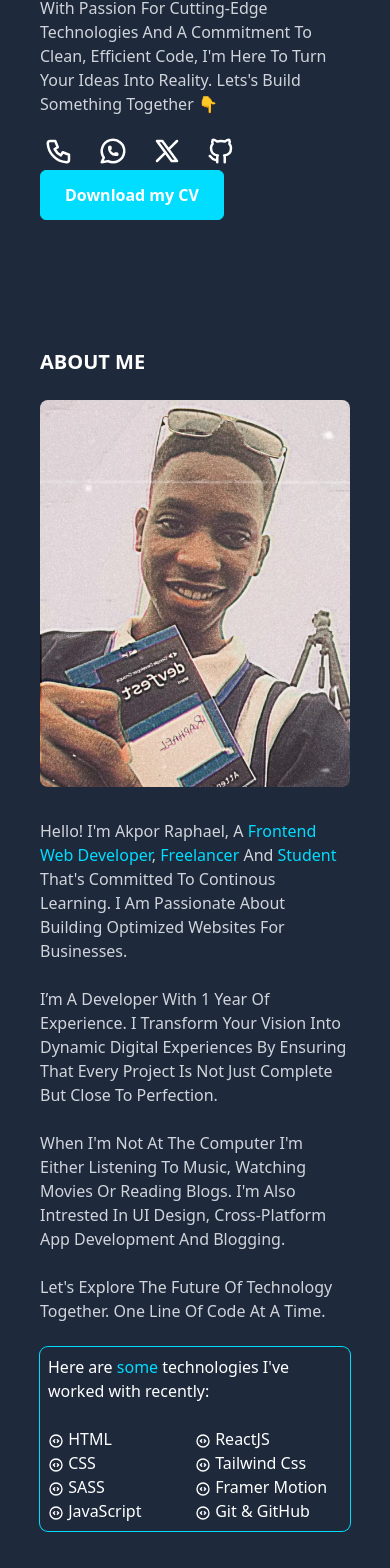
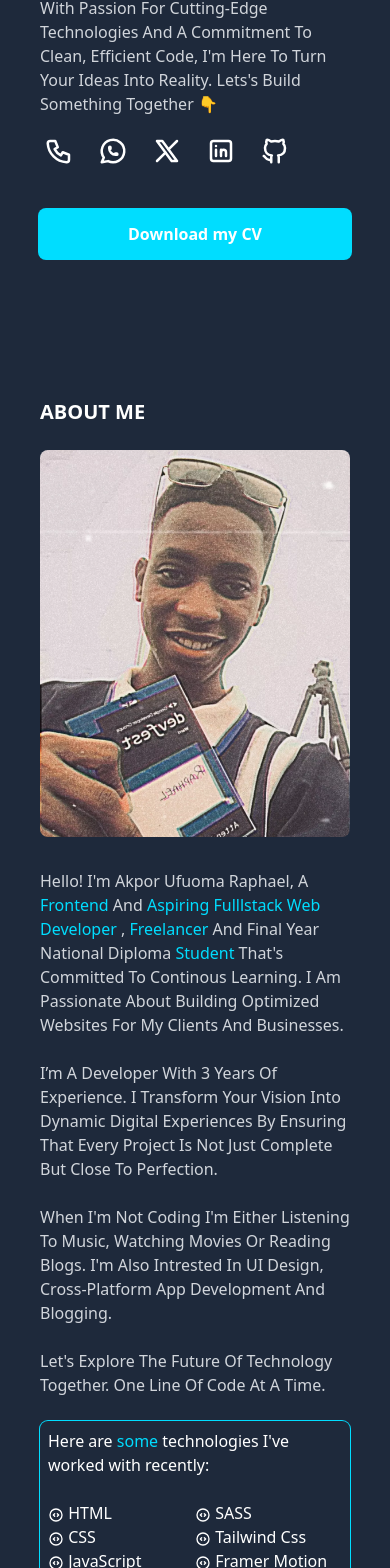
Before and after one commit to CosMo578/Portfolio-v2, a React (Vite) app: page / in a window 390 px wide. Shown: the part 337-1905 px from the top of the page. Built offline with nearby package versions, Linux system fonts and the light colour scheme.

Commit message:
Fixed responsiveness, updated personal info and skills

```diff
--- a/src/components/About.jsx
+++ b/src/components/About.jsx
@@ -2,29 +2,34 @@ import { TbCodeCircle } from 'react-icons/tb';
 import Pic from '/images/Raph.jpg';
 const About = () => {
   return (
-    <section className="mb-20">
-      <h2 className="text-xl mb-6 uppercase font-semibold word">About Me</h2>
-      <div className="flex flex-col-reverse lg:flex-row gap-8">
-        <div className="mx-auto w-full md:mx-0 lg:w-2/3">
-          <p className="text-gray-300 capitalize">
-            Hello! I'm Akpor Raphael, a
-            <span className="text-primary">
+    <section className='mb-20'>
+      <h2 className='text-xl mb-6 uppercase font-semibold word'>About Me</h2>
+      <div className='flex flex-col-reverse lg:flex-row gap-8'>
+        <div className='mx-auto w-full md:mx-0 lg:w-2/3'>
+          <p className='text-gray-300 capitalize'>
+            Hello! I'm Akpor Ufuoma Raphael, a
+            <span className='text-primary'>
               {' '}
-              frontend web developer
-              <span className="text-gray-300">,</span> freelancer{' '}
-              <span className="text-gray-300 ">and</span> student{' '}
+              frontend <span className='text-gray-300 '>and</span> Aspiring
+              fulllstack web developer <span className='text-gray-300'>,</span>{' '}
+              freelancer{' '}
+              <span className='text-gray-300 '>
+                and final year National Diploma
+              </span>{' '}
+              student{' '}
             </span>
             that's committed to continous learning. I am passionate about
-            building optimized websites for businesses.
+            building optimized websites for my clients and businesses.
             <br />
             <br />
-            I’m a Developer with 1 year of experience. I transform your vision
+            I’m a Developer with 3 years of experience. I transform your vision
             into dynamic digital experiences by ensuring that every project is
             not just complete but close to perfection.
             <br />
             <br />
-            When I'm not at the computer I'm either listening to music, watching
-            movies or reading blogs. I'm also intrested in UI design, Cross-platform App Development and blogging.
+            When I'm not Coding I'm either listening to music, watching movies
+            or reading blogs. I'm also intrested in UI design, Cross-platform
+            App Development and blogging.
             <br />
             <br />
             Let's explore the future of technology together. One line of code at
@@ -32,35 +37,41 @@ const About = () => {
             <br />
             <br />
           </p>
-          <div className="rounded-lg p-2 hover:scale-[1.01] transition-transform ease-out duration-100 ring-1 ring-primary">
-            Here are <span className='text-primary'>some </span> technologies I've worked with recently:
+          <div className='rounded-lg p-2 hover:scale-[1.01] transition-transform ease-out duration-100 ring-1 ring-primary'>
+            Here are <span className='text-primary'>some </span> technologies
+            I've worked with recently:
             <br />
             <br />
-            <ul className="grid grid-cols-2 ">
+            <ul className='grid grid-cols-2 '>
               {[
                 'HTML',
-                'ReactJS',
+                'SASS',
                 'CSS',
                 'Tailwind Css',
-                'SASS',
+                'JavaScript',
                 'Framer Motion',
-                'JavaScript',
+                'React',
                 'Git & GitHub',
+                'NextJS',
               ].map((tech) => {
                 return (
                   <li key={tech}>
                     {' '}
-                    <TbCodeCircle className="inline align-middle" /> {tech}
+                    <TbCodeCircle className='inline align-middle' /> {tech}
                   </li>
                 );
               })}
             </ul>
+            <p className='text-white mt-4'>
+              I also integrate other tools like VS Code, Lighthouse Postman, etc. That
+              ease development process.
+            </p>
           </div>
         </div>
         <img
-          className="rounded-lg inline-block h-auto relative md:h-[500px] lg:h-[425px] object-cover"
+          className='rounded-lg inline-block h-auto relative md:h-[500px] lg:h-[425px] object-cover'
           src={Pic}
-          alt=""
+          alt=''
         />
       </div>
     </section>
--- a/src/components/Contact.jsx
+++ b/src/components/Contact.jsx
@@ -5,13 +5,13 @@ const Contact = () => {
     message: 'Hello Raphael I would like to...',
   };
   return (
-    <section className="text-center space-y-7 mb-20">
-      <h2 className="text-3xl md:text-4xl font-bold ">Get In Touch</h2>
-      <p className="text-gray-300 md:w-4/5 lg:w-1/2 mx-auto">
+    <section className='text-center space-y-7 mb-20'>
+      <h2 className='text-3xl md:text-4xl font-bold '>Get In Touch</h2>
+      <p className='text-gray-300 md:w-4/5 lg:w-1/2 mx-auto'>
         My Inbox is always open. I'm available for collaboration and part-time
         jobs. I'll do my best to get back to you as soon as possible.
       </p>
-      <button className="px-6 py-3 rounded-md border border-primary duration-200 transition-colors ease-in-out bg-primary font-semibold hover:bg-transparent hover:text-primary">
+      <button className='px-6 py-3 rounded-md ring-2 ring-primary duration-200 transition-colors ease-in-out bg-primary font-semibold hover:bg-transparent hover:text-primary'>
         <a
           href={`mailto:${content.recipient}?subject=${content.title}&body=${content.message}`}>
           Say Hello
--- a/src/components/Footer.jsx
+++ b/src/components/Footer.jsx
@@ -7,10 +7,10 @@ const Footer = () => {
         <img src={reactSvg} className="inline -scale-[.8] " alt="" />{' '}
         by Dev. Ralph
         <br />
-        Inspired by{' '}
+        {/* Inspired by{' '}
         <span className="hover:cursor-pointer hover:underline text-primary">
           Britanny Chiang
-        </span>
+        </span> */}
       </div>
     </footer>
   );
--- a/src/components/Hero.jsx
+++ b/src/components/Hero.jsx
@@ -1,7 +1,7 @@
 import {
   TbBrandGithub,
   // TbBrandInstagram,
-  // TbBrandLinkedin,
+  TbBrandLinkedin,
   TbBrandWhatsapp,
   TbBrandX,
   TbPhone,
@@ -11,39 +11,39 @@ const Hero = () => {
   const socialLinks = [
     {
       href: 'tel:+2347048765760',
-      icon: <TbPhone className="text-3xl" />,
+      icon: <TbPhone className='text-3xl' />,
     },
     {
       href: 'https://wa.me/message/DSHSUDWID3VVA1',
-      icon: <TbBrandWhatsapp className="text-3xl" />,
+      icon: <TbBrandWhatsapp className='text-3xl' />,
     },
     {
       href: 'https://twitter.com/@dev_ralph_',
-      icon: <TbBrandX className="text-3xl" />,
+      icon: <TbBrandX className='text-3xl' />,
     },
     // {
     //   href: 'https://instagram.com/developer_raphael',
-    //   icon: <TbBrandInstagram className="text-3xl" />,
-    // },
-    // {
-    //   href: 'https://www.linkedin.com/in/raphael-akpor-a69812273',
-    //   icon: <TbBrandLinkedin className="text-3xl" />,
+    //   icon: <TbBrandInstagram className='text-3xl' />,
     // },
     {
+      href: 'https://www.linkedin.com/in/raphael-akpor-a69812273',
+      icon: <TbBrandLinkedin className='text-3xl' />,
+    },
+    {
       href: 'https://github.com/cosmo578',
-      icon: <TbBrandGithub className="text-3xl" />,
+      icon: <TbBrandGithub className='text-3xl' />,
     },
   ];
   return (
-    <main className="mb-32">
-      <h1 className="text-3xl md:text-4xl font-bold leading-relaxed">
+    <main className='mb-32 pb-3'>
+      <h1 className='text-3xl md:text-4xl font-bold leading-relaxed'>
         Akpor Raphael
         <br />
-        <span className="block text-3xl text-gray-400 md:w-4/5">
+        <span className='block text-3xl text-gray-400 md:w-4/5'>
           Get The Best Web Experience From Me.
         </span>
       </h1>
-      <p className="my-4 text-gray-300 md:w-4/6 lg:w-1/2 capitalize">
+      <p className='my-4 text-gray-300 md:w-4/6 lg:w-1/2 capitalize'>
         I build blazingly fast frontend web apps with stunning UI, user friendly
         experience and best practices for search engine optimization.
         <br />
@@ -53,23 +53,30 @@ const Hero = () => {
         something together 👇
       </p>
 
-      <div className='flex items-center md:gap-20 max-md:justify-between flex-wrap'>
-        <ul className="flex space-x-4">
+      <div className='flex lg:items-center md:gap-16 gap-10 lg:justify-start justify-between flex-wrap flex-col lg:flex-row'>
+        <ul className='flex space-x-4'>
           {socialLinks.map((social) => {
             return (
               <li
                 key={social.href}
-                className="hover:text-primary hover:cursor-pointer hover:rounded-full hover:scale-[1.3] transition-all duration-200 ease-in-out p-1">
-                <a href={social.href} target="_blank" rel="noopener noreferrer">
+                className='hover:text-primary hover:cursor-pointer hover:rounded-full hover:scale-[1.3] transition-all duration-200 ease-in-out p-1'>
+                <a href={social.href} target='_blank' rel='noopener noreferrer'>
                   {social.icon}
                 </a>
               </li>
             );
           })}
         </ul>
-        <button className="px-6 py-3 rounded-md border border-primary duration-200 transition-colors ease-in-out bg-primary font-semibold hover:bg-transparent hover:text-primary"><a href="https://drive.google.com/file/d/1w4YgfMYXl81O7AA4MSWJFwbDy9OwTp6s/view?usp=drive_link" target="_blank" rel="noopener noreferrer">Download my CV</a></button>
+
+        <button className='px-6 py-3 rounded-md ring-2 ring-primary duration-200 transition-colors ease-in-out bg-primary font-semibold hover:bg-transparent hover:text-primary'>
+          <a
+            href='https://drive.google.com/file/d/1w4YgfMYXl81O7AA4MSWJFwbDy9OwTp6s/view?usp=drive_link'
+            target='_blank'
+            rel='noopener noreferrer'>
+            Download my CV
+          </a>
+        </button>
       </div>
-
     </main>
   );
 };
--- a/src/components/Projects.jsx
+++ b/src/components/Projects.jsx
@@ -94,7 +94,7 @@ const Projects = () => {
 
                 <div className="flex md:text-right flex-col justify-center md:w-1/2">
                   <a href={url} target="_blank" rel="noreferrer">
-                    <h3 className="text-xl md:text-2xl [&_.arrow]:hover:animate-bounce leading-loose mb-4 hover:text-primary">
+                    <h3 className="text-xl md:text-2xl [&_.arrow]:hover:animate-bounce leading-loose mb-4 hover:text-primary ">
                       {name} <TbArrowUpRight className="inline arrow" />
                     </h3>
                   </a>
```
Also changed, not shown: 1 other file (tests, documents, lock files or other folders).
